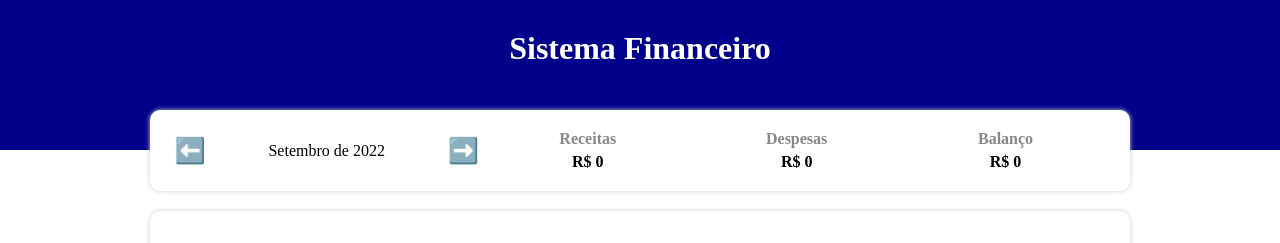
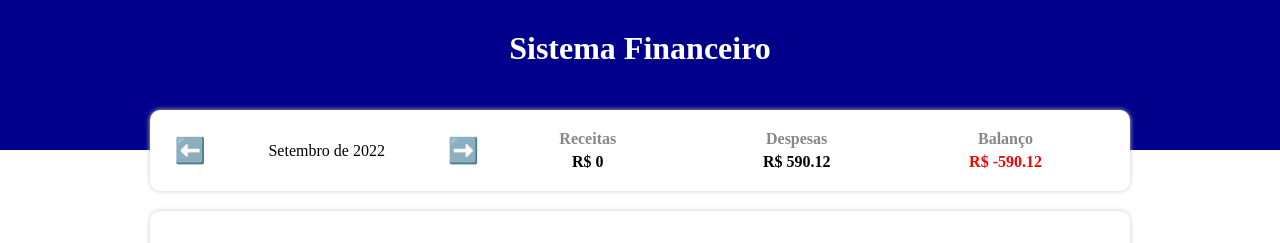
Before and after one commit to LoiolaBr17/Sistema_Financeiro, a React (Vite) app: page / in a window 1280 px wide. Shown: the top 243 px of the page. Built offline with nearby package versions, Linux system fonts and the light colour scheme.

Commit message:
created useEffect de income e expense

```diff
--- a/src/App.tsx
+++ b/src/App.tsx
@@ -23,6 +23,23 @@
   useEffect(() => {
     setFilteredList( filterListByMonth(list, currentMonth) );
   }, [list, currentMonth]);
+
+  useEffect(() => {
+    let incomeCount = 0;
+    let expenseCount = 0;
+
+    for(let i in filteredList){
+      if(categories[filteredList[i].category].expense) {
+        expenseCount += filteredList[i].value;
+      }else{
+        incomeCount += filteredList[i].value;
+      }
+    }
+
+    setIncome(incomeCount);
+    setexpense(expenseCount);
+
+  }, [filteredList])
 
   const handleMonthChange = (newMonth: string) => {
     setCurrentMonth(newMonth);
--- a/src/components/InfoArea/index.tsx
+++ b/src/components/InfoArea/index.tsx
@@ -36,7 +36,11 @@
             <C.ResumeArea>
                 <ResumeItem title="Receitas" value={income}/>
                 <ResumeItem title="Despesas" value={expense}/>
-                <ResumeItem title="Balanço" value={income - expense}/>
+                <ResumeItem
+                    title="Balanço"
+                    value={income - expense}
+                    color={(income - expense) < 0 ? 'red':'green'}
+                />
             </C.ResumeArea>
         </C.Container>
     )
--- a/src/components/ResumeItem/index.tsx
+++ b/src/components/ResumeItem/index.tsx
@@ -3,13 +3,14 @@
 type Props = {
     title: string;
     value: number;
+    color?: string;
 }
 
-export const ResumeItem = ({ title, value }: Props) => {
+export const ResumeItem = ({ title, value, color }: Props) => {
     return (
         <C.Container>
             <C.Title>{title}</C.Title>
-            <C.Info>R$ {value}</C.Info>
+            <C.Info color={color}>R$ {value}</C.Info>
         </C.Container>
     );
 }
--- a/src/components/ResumeItem/styles.ts
+++ b/src/components/ResumeItem/styles.ts
@@ -11,8 +11,8 @@
     margin-bottom: 5px;
 `;
 
-export const Info = styled.div`
+export const Info = styled.div<{ color?: string }>`
     text-align: center;
     font-weight: bold;
-    color: #000;
+    color: ${props => props.color ?? '#000'};
 `;
```
